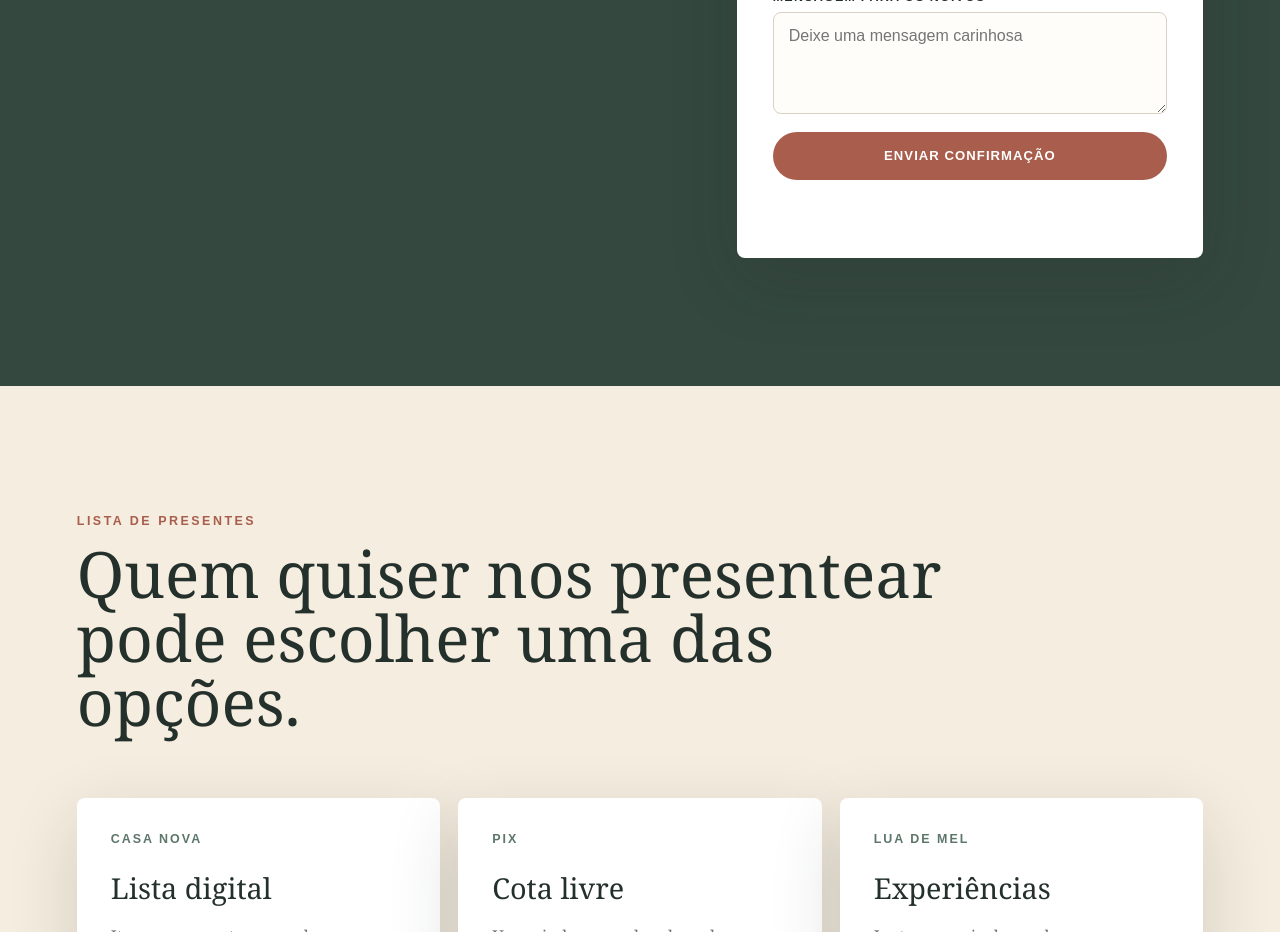
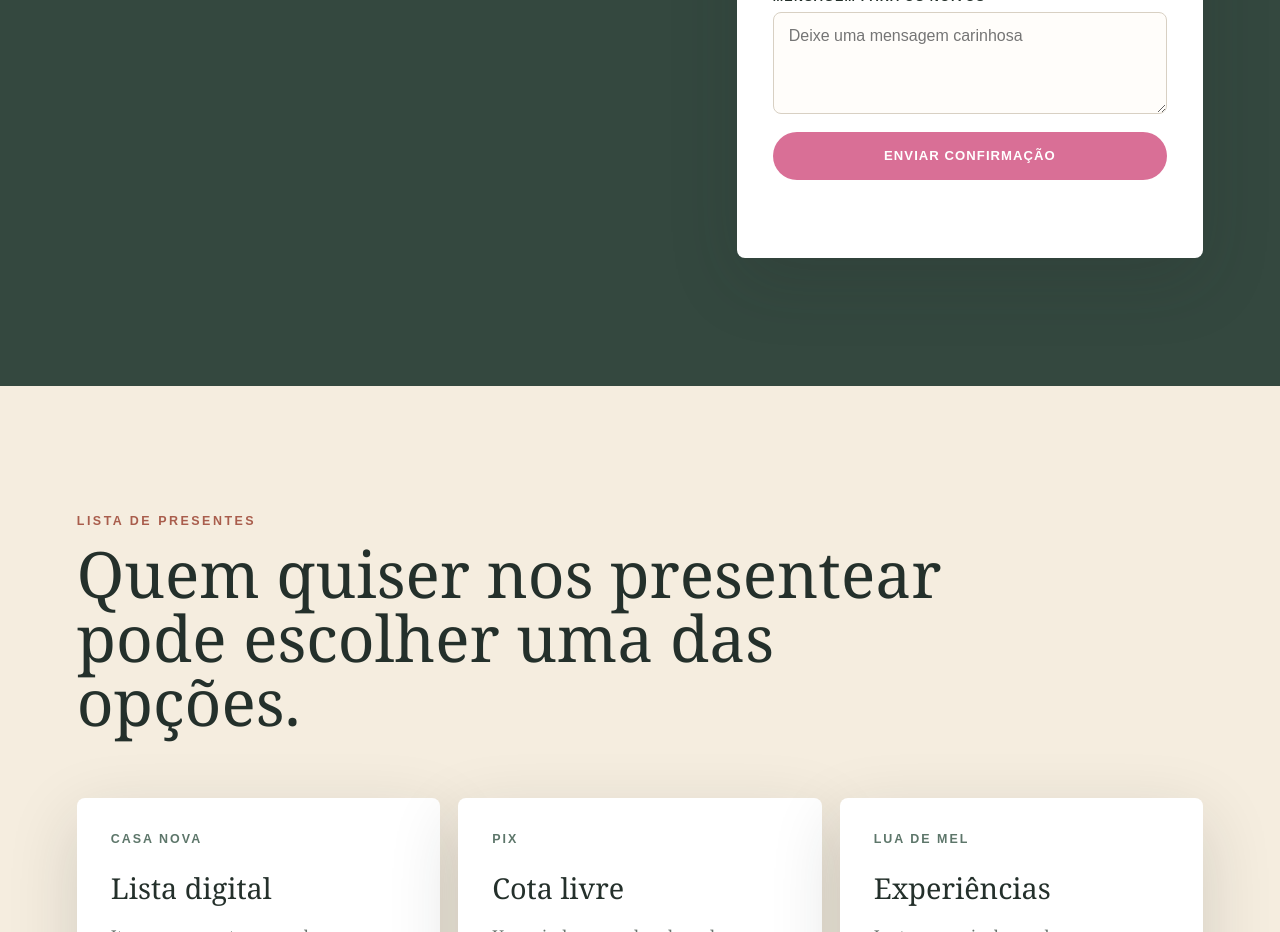
Before and after one commit to matheussep17/Casamento, a plain HTML site: page index.html in a window 1280 px wide. Shown: the part 3861-4793 px from the top of the page. Drawn offline with Linux system fonts and the light colour scheme.

Commit message:
Style confirmation submit button

```diff
--- a/index.html
+++ b/index.html
@@ -182,7 +182,7 @@
               placeholder="Deixe uma mensagem carinhosa"
             ></textarea>
           </label>
-          <button class="button primary" type="submit">Enviar confirmação</button>
+          <button class="button primary presence-button" type="submit">Enviar confirmação</button>
           <p class="form-status" role="status" aria-live="polite"></p>
         </form>
       </section>
```
